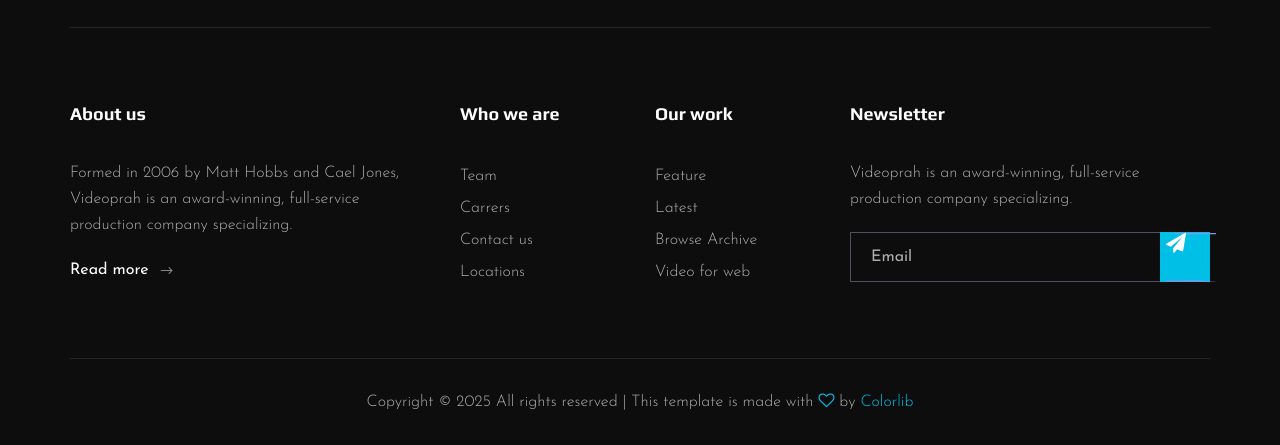
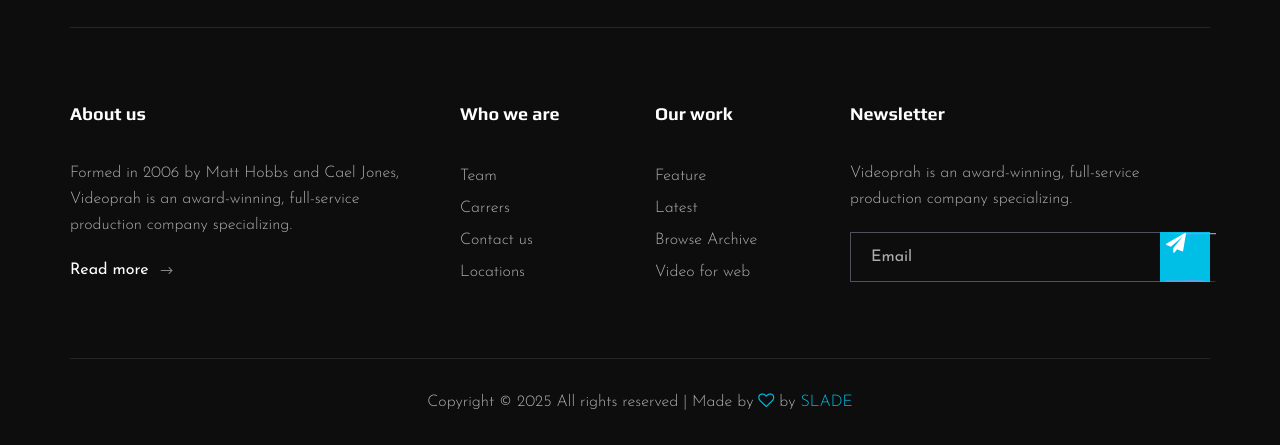
Before and after one commit to Slade20X/HAVEN, a plain HTML site: page index.html in a window 1280 px wide. Shown: the part 3823-4268 px from the top of the page. Drawn offline with Linux system fonts and the light colour scheme; files whose address does not match are found by name.

Commit message:
Update index.html

```diff
--- a/index.html
+++ b/index.html
@@ -455,8 +455,8 @@
                             <script>
                                 document.write(new Date().getFullYear());
                             </script>
-                            All rights reserved | This template is made with <i class="fa fa-heart-o"
-                                aria-hidden="true"></i> by <a href="https://colorlib.com" target="_blank">Colorlib</a>
+                            All rights reserved | Made by <i class="fa fa-heart-o"
+                                aria-hidden="true"></i> by <a href="https://colorlib.com" target="_blank">SLADE</a>
                         </p>
                         <!-- Link back to Colorlib can't be removed. Template is licensed under CC BY 3.0. -->
                     </div>
```
